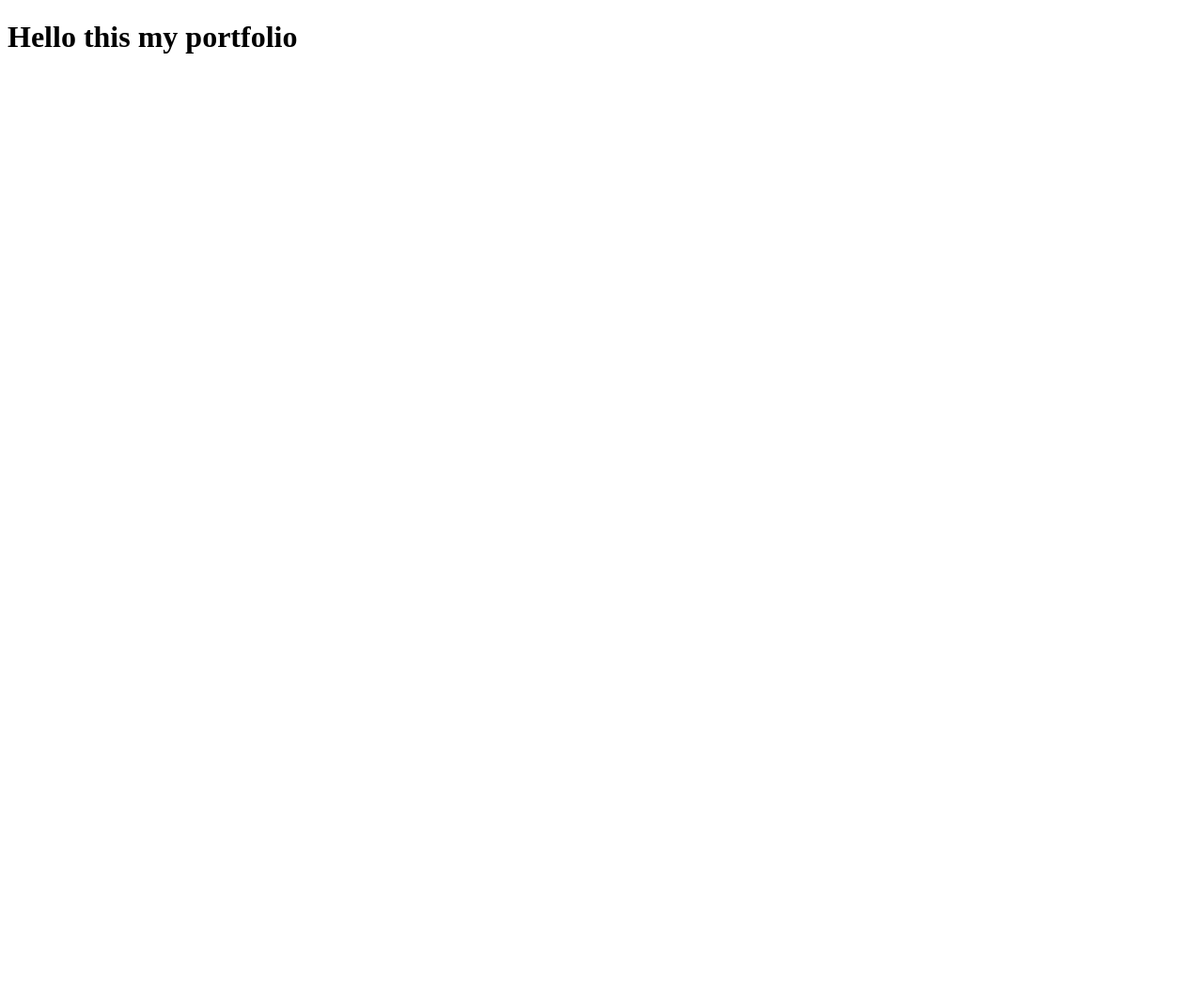
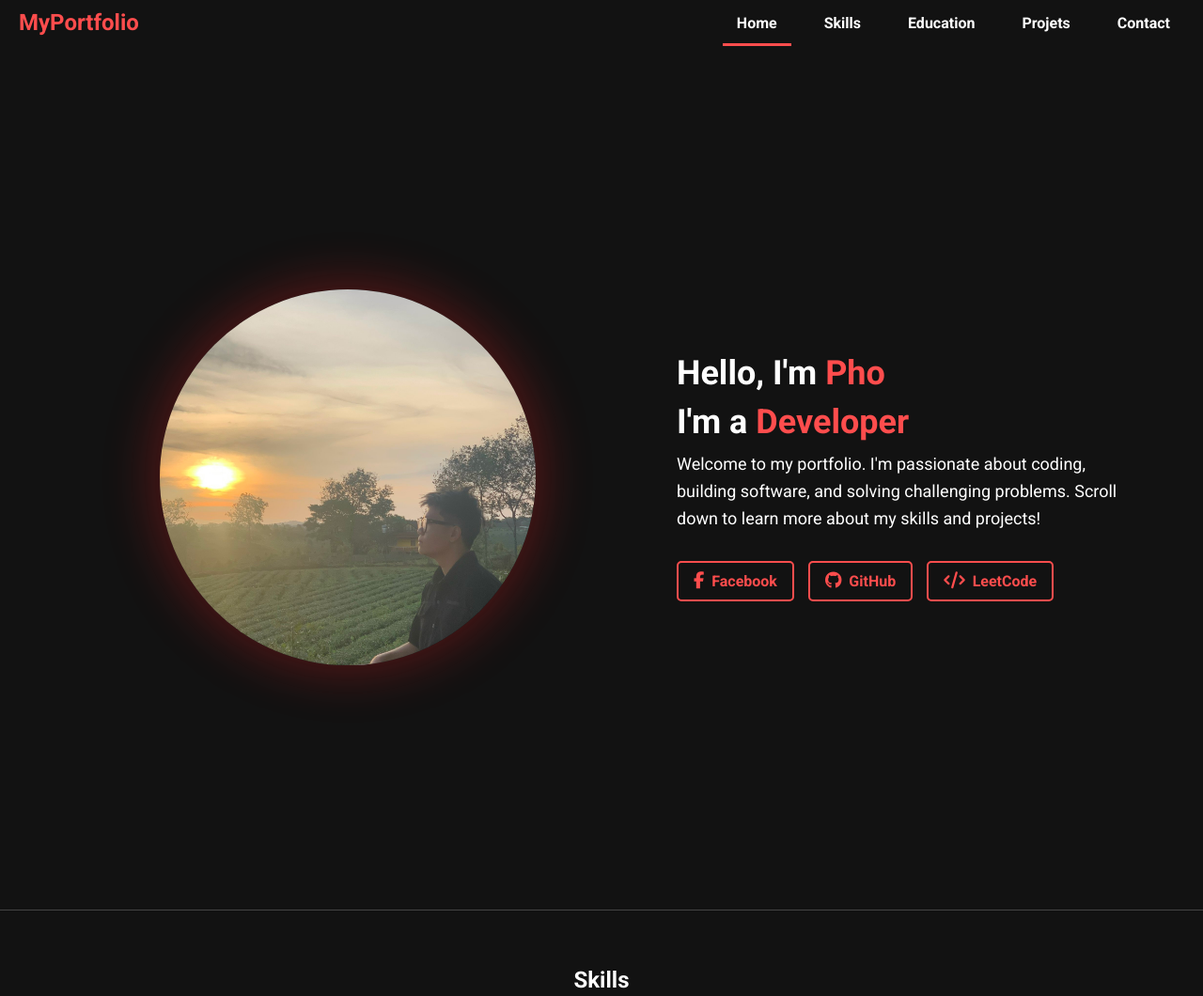
Before and after one commit to DoanCongPho/Portfolio, a plain HTML site: page index.html in a window 1280 px wide. Shown: the top 1060 px of the page at 94% size. Before the commit the page ends 800 px from the top, so only its background shows below. Drawn offline with Linux system fonts and the light colour scheme.

Commit message:
Adding HomeScreen

```diff
--- a/index.html
+++ b/index.html
@@ -1,11 +1,73 @@
 <!DOCTYPE html>
 <html lang="en">
+
 <head>
     <meta charset="UTF-8">
     <meta name="viewport" content="width=device-width, initial-scale=1.0">
-    <title>Portfolio</title>
+    <title>My Portfolio</title>
+    <link rel="stylesheet" href="style.css" />
+    <link rel="stylesheet" href="https://cdnjs.cloudflare.com/ajax/libs/font-awesome/6.7.2/css/all.min.css"
+        integrity="sha512-Evv84Mr4kqVGRNSgIGL/F/aIDqQb7xQ2vcrdIwxfjThSH8CSR7PBEakCr51Ck+w+/U6swU2Im1vVX0SVk9ABhg=="
+        crossorigin="anonymous" referrerpolicy="no-referrer" />
+    <link rel="preconnect" href="https://fonts.googleapis.com">
+    <link rel="preconnect" href="https://fonts.gstatic.com" crossorigin>
+    <link href="https://fonts.googleapis.com/css2?family=Roboto:ital,wght@0,100..900;1,100..900&display=swap"
+        rel="stylesheet">
 </head>
+
 <body>
-    <h1>Hello this my portfolio</h1>
+
+    <nav>
+        <div class="logo">MyPortfolio</div>
+        <ul class="nav-links">
+            <li><a href="#home">Home</a></li>
+            <li><a href="#skills">Skills</a></li>
+            <li><a href="#education">Education</a></li>
+            <li><a href="#projects">Projets</a></li>
+            <li><a href="#contact">Contact</a></li>
+        </ul>
+    </nav>
+
+    <section id="home" class="section">
+        <div class="home-container">
+            <div class="home-photo">
+                <img src="images/photo.jpg" class="profile-img" alt="My Photo">
+            </div>
+            <div class="home-intro">
+                <h1>Hello, I'm <span class="highlight">Pho</span></h1>
+                <h1>I'm a <span class="highlight">Developer</span></h1>
+                <p>Welcome to my portfolio. I'm passionate about coding, building software, and solving challenging
+                    problems. Scroll down to learn more about my skills and projects!</p>
+                <div class="social-buttons">
+                    <a href="https://www.facebook.com/Congpho123" target="_blank" class="social-btn">
+                        <i class="fab fa-facebook-f"></i> Facebook
+                    </a>
+                    <a href="https://github.com/DoanCongPho" target="_blank" class="social-btn">
+                        <i class="fab fa-github"></i> GitHub
+                    </a>
+                    <a href="https://leetcode.com/u/congpho123"_blank" class="social-btn">
+                        <i class="fas fa-code"></i> LeetCode
+                    </a>
+                </div>
+
+            </div>
+    </section>
+
+
+
+    <section id="skills" class="section">
+        <h2>Skills</h2>
+    </section>
+    <section id="education" class="section">
+        <h2>Education</h2>
+    </section>
+    <section id="projects" class="section">
+        <h2>Projects</h2>
+    </section>
+    <section id="contact" class="section">
+        <h2>Contact</h2>
+    </section>
+    <script src="script.js"></script>
 </body>
+
 </html>
--- /dev/null
+++ b/script.js
@@ -0,0 +1,53 @@
+document.querySelectorAll('a[href^="#"]').forEach(anchor => {
+  anchor.addEventListener('click', function (e) {
+    e.preventDefault();
+
+    const target = document.querySelector(this.getAttribute('href'));
+    const startY = window.scrollY;
+    const endY = target.getBoundingClientRect().top + startY;
+    const distance = endY - startY;
+    const duration = 1000; // Adjust this to control speed (ms)
+    let startTime = null;
+
+    function step(timestamp) {
+      if (!startTime) startTime = timestamp;
+      const progress = timestamp - startTime;
+      const percent = Math.min(progress / duration, 1);
+      window.scrollTo(0, startY + distance * easeInOutCubic(percent));
+      if (progress < duration) {
+        requestAnimationFrame(step);
+      }
+    }
+
+    // Easing function: smooth acceleration and deceleration
+    function easeInOutCubic(t) {
+      return t < 0.5
+        ? 4 * t * t * t
+        : 1 - Math.pow(-2 * t + 2, 3) / 2;
+    }
+
+    requestAnimationFrame(step);
+  });
+});
+
+
+const sections = document.querySelectorAll("section");
+const navLinks = document.querySelectorAll(".nav-links a");
+
+window.addEventListener("scroll", () => {
+  let current = "";
+
+  sections.forEach((section) => {
+    const sectionTop = section.offsetTop - 60;
+    if (pageYOffset >= sectionTop) {
+      current = section.getAttribute("id");
+    }
+  });
+
+  navLinks.forEach((link) => {
+    link.classList.remove("active");
+    if (link.getAttribute("href") === `#${current}`) {
+      link.classList.add("active");
+    }
+  });
+});
--- /dev/null
+++ b/style.css
@@ -0,0 +1,168 @@
+.highlight{
+    color: #ff4d4d;
+    font-weight: bold;
+}
+
+
+
+/* Reset and base styles */
+body, h1, h2, p, ul {
+  margin: 0;
+  padding: 0;
+  box-sizing: border-box;
+}
+
+body {
+  font-family: 'Roboto', Arial, sans-serif;
+  scroll-behavior: smooth;
+  background-color: #222;
+  color: white;
+}
+
+/* Navigation bar */
+nav {
+  background-color: #121212;
+  padding: 10px 20px;
+  position: sticky;
+  top: 0;
+  z-index: 1000;
+
+
+  display: flex;
+  justify-content: space-between;
+  align-items: center;
+}
+
+.logo {
+  font-size: 24px;
+  font-weight: bold;
+  color: #ff4d4d;
+}
+
+.nav-links {
+  list-style: none;
+  display: flex;
+}
+
+.nav-links li {
+  margin-left: 20px;
+}
+
+.nav-links a {
+    position: relative;
+    color: white;
+    text-decoration: none;
+    font-weight: bold;
+    padding: 15px;
+    transition: color 0.3s;
+}
+
+.nav-links a::after{
+    content: "";
+    position:absolute;
+    left: 0;
+    bottom: 0;
+    height: 3px;
+    width: 0;
+
+  background-color: #ff4d4d;;
+
+}
+
+.nav-links a:hover {
+  background-color: #ff4d4d;
+  border-radius: 5px;
+}
+
+
+.nav-links a.active::after {
+  width: 100%;
+}
+
+
+/* Sections */
+.section {
+  height: 100vh;
+  padding: 60px 20px;
+  text-align: center;
+  background-color: #121212;
+  color: white;
+  border-bottom: 1px solid #444;
+}
+
+/* Home section layout */
+.home-container {
+  display: flex;
+  align-items: center;
+  justify-content: center;
+  gap: 40px;
+  height: 100%;
+  padding: 0 40px;
+  flex-wrap: wrap;
+}
+
+.home-photo {
+  flex: 1;
+  display: flex;
+  justify-content: center;
+}
+
+.profile-img {
+  width:  400px;
+  height:  400px;
+  border-radius: 50%;
+  object-fit: cover;
+  box-shadow: 0 0 50px 10px rgba(224, 32, 32, 0.301);
+}
+
+.home-intro {
+  flex: 1;
+  color: white;
+  text-align: left;
+  max-width: 500px;
+}
+
+.home-intro h1 {
+  font-size: 36px;
+  margin-bottom: 10px;
+}
+
+.home-intro p {
+  font-size: 18px;
+  line-height: 1.6;
+}
+
+
+
+
+.social-buttons {
+  margin-top: 30px;
+  display: flex;
+  gap: 15px;
+  flex-wrap: wrap;
+}
+
+.social-btn {
+  background-color: transparent;
+  border: 2px solid #ff4d4d;
+  color: #ff4d4d;
+  font-weight: bold;
+  text-decoration: none;
+  padding: 10px 16px;
+  border-radius: 5px;
+  display: inline-flex;
+  align-items: center;
+  gap: 8px;
+  transition: all 0.3s ease;
+}
+
+.social-btn i {
+  font-size: 18px;
+}
+
+/* Hover effect: red background, dark text */
+.social-btn:hover {
+  background-color: #ff4d4d;
+  color: #121212;
+  transform: scale(1.05);
+}
```
Also changed, not shown: images/photo.jpg (added).
